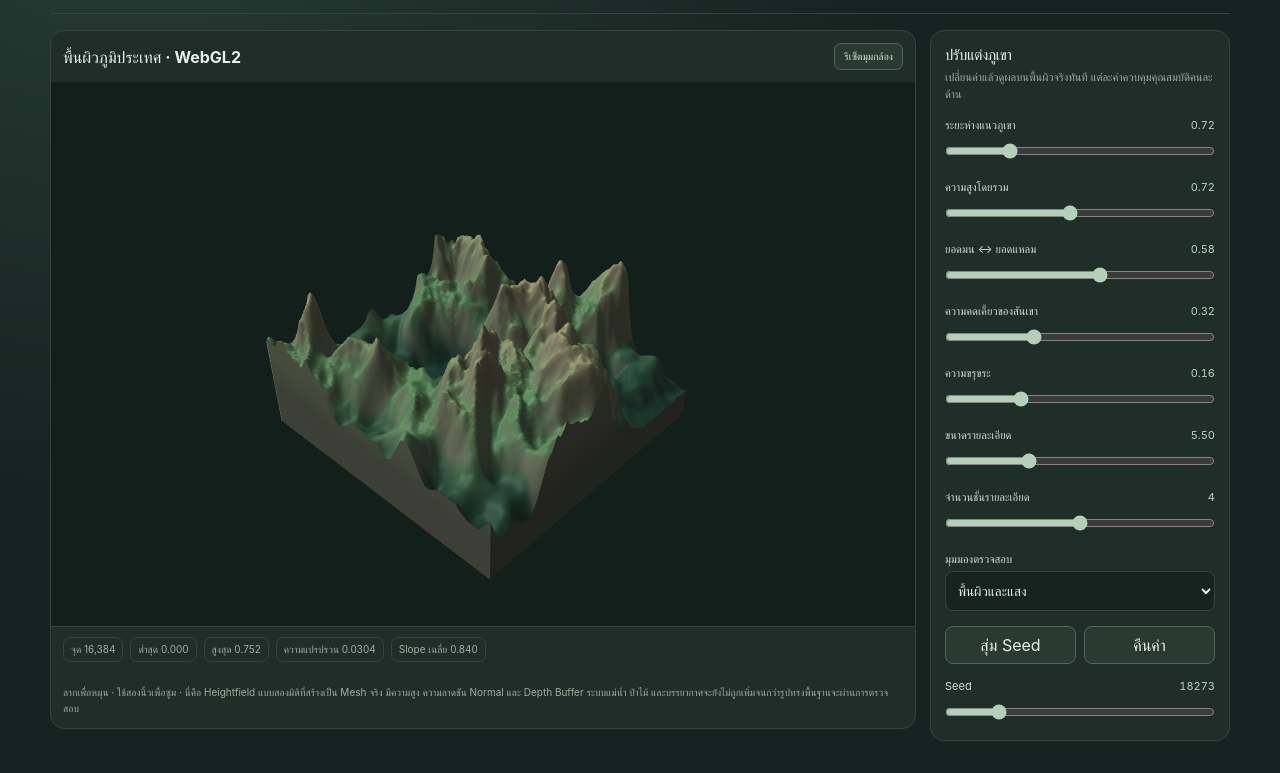
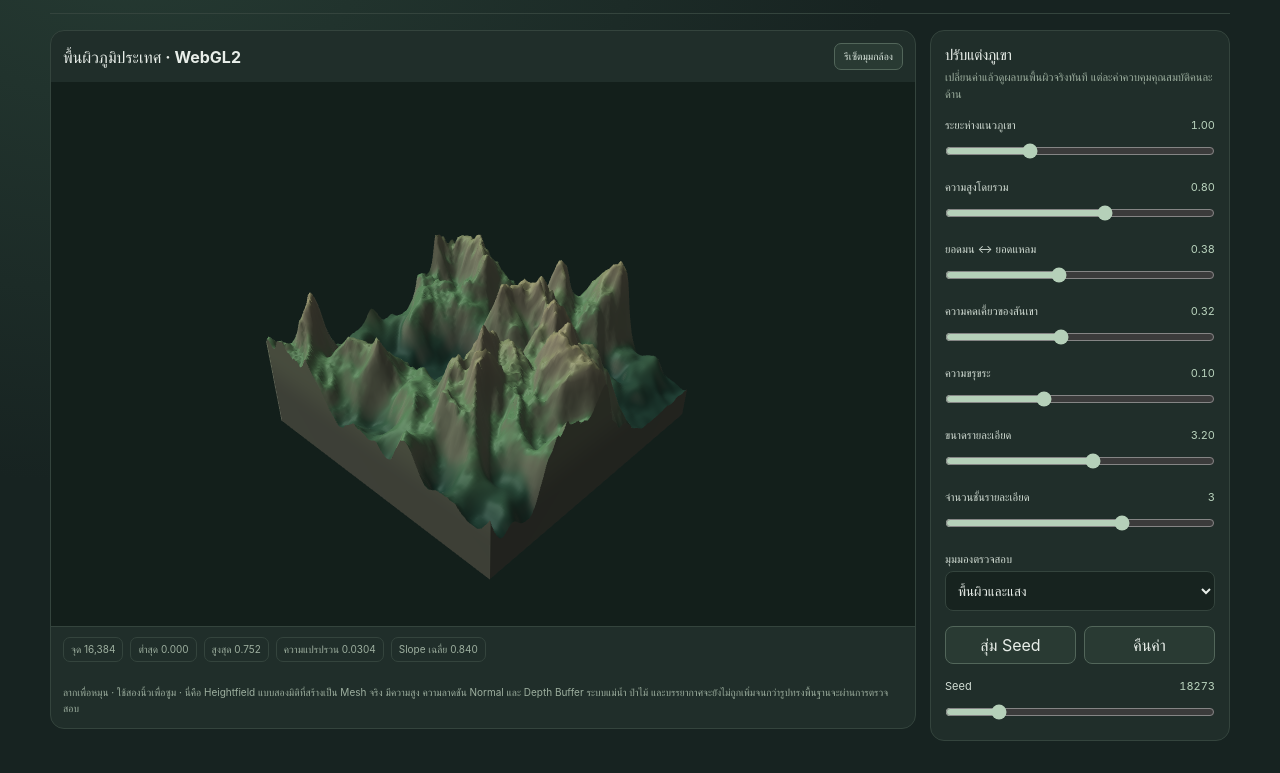
Before and after one commit to Blackzecond/Aether-project, a website built with Vite: page index.html in a window 1280 px wide. Shown: the part 92-865 px from the top of the page. Built offline with nearby package versions, Linux system fonts and the light colour scheme.

Commit message:
Set safer terrain slider ranges and balanced defaults

```diff
--- a/index.html
+++ b/index.html
@@ -52,13 +52,13 @@
       <aside class="lab-panel lab-controls">
         <h2>ปรับแต่งภูเขา</h2>
         <p class="lab-help">เปลี่ยนค่าแล้วดูผลบนพื้นผิวจริงทันที แต่ละค่าควบคุมคุณสมบัติคนละด้าน</p>
-        <label for="spacing">ระยะห่างแนวภูเขา <output id="spacing-value"></output></label><input id="spacing" type="range" min=".2" max="2.5" step=".01" value=".72">
-        <label for="relief">ความสูงโดยรวม <output id="relief-value"></output></label><input id="relief" type="range" min=".05" max="1.5" step=".01" value=".72">
-        <label for="sharpness">ยอดมน ↔ ยอดแหลม <output id="sharpness-value"></output></label><input id="sharpness" type="range" min="0" max="1" step=".01" value=".58">
-        <label for="irregularity">ความคดเคี้ยวของสันเขา <output id="irregularity-value"></output></label><input id="irregularity" type="range" min="0" max="1" step=".01" value=".32">
-        <label for="roughness">ความขรุขระ <output id="roughness-value"></output></label><input id="roughness" type="range" min="0" max=".6" step=".01" value=".16">
-        <label for="detail-scale">ขนาดรายละเอียด <output id="detail-scale-value"></output></label><input id="detail-scale" type="range" min="1" max="16" step=".1" value="5.5">
-        <label for="octaves">จำนวนชั้นรายละเอียด <output id="octaves-value"></output></label><input id="octaves" type="range" min="1" max="7" step="1" value="4">
+        <label for="spacing">ระยะห่างแนวภูเขา <output id="spacing-value"></output></label><input id="spacing" type="range" min=".65" max="1.8" step=".01" value="1">
+        <label for="relief">ความสูงโดยรวม <output id="relief-value"></output></label><input id="relief" type="range" min=".35" max="1.1" step=".01" value=".8">
+        <label for="sharpness">ยอดมน ↔ ยอดแหลม <output id="sharpness-value"></output></label><input id="sharpness" type="range" min=".15" max=".7" step=".01" value=".38">
+        <label for="irregularity">ความคดเคี้ยวของสันเขา <output id="irregularity-value"></output></label><input id="irregularity" type="range" min="0" max=".75" step=".01" value=".32">
+        <label for="roughness">ความขรุขระ <output id="roughness-value"></output></label><input id="roughness" type="range" min="0" max=".28" step=".01" value=".1">
+        <label for="detail-scale">ขนาดรายละเอียด <output id="detail-scale-value"></output></label><input id="detail-scale" type="range" min="1" max="5" step=".1" value="3.2">
+        <label for="octaves">จำนวนชั้นรายละเอียด <output id="octaves-value"></output></label><input id="octaves" type="range" min="1" max="4" step="1" value="3">
         <label for="debug-mode">มุมมองตรวจสอบ</label><select id="debug-mode">
           <option value="shaded">พื้นผิวและแสง</option><option value="elevation">ระดับความสูง</option><option value="slope">ความลาดชัน</option><option value="normals">ทิศทางพื้นผิว</option><option value="wireframe">โครงตาข่าย</option>
         </select>
```
